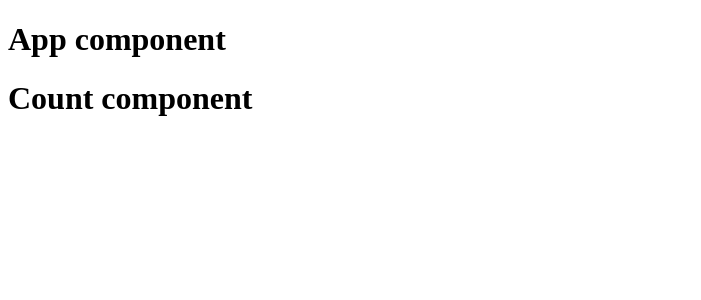
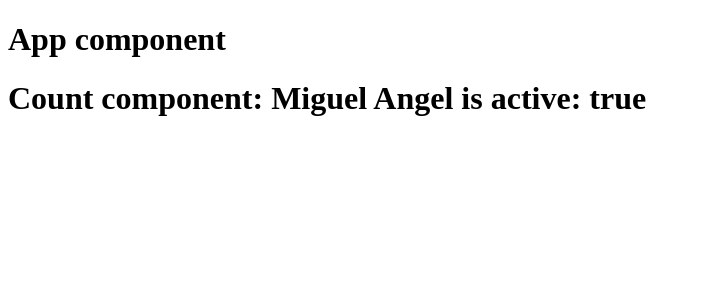
Before and after one commit to MigueAJM/backlog-frontend, an Angular app: page / in a window 1280 px wide. Shown: the top 300 px of the page, without its empty margins (0-701 px from the left). Built offline with nearby package versions, Linux system fonts and the light colour scheme.

Commit message:
Interpolación de variables

```diff
--- a/src/app/count/count.component.html
+++ b/src/app/count/count.component.html
@@ -1 +1 @@
-<h1>Count component</h1>
+<h1>Count component: {{ name }} is active: {{ person.active }}</h1>
--- a/src/app/count/count.component.ts
+++ b/src/app/count/count.component.ts
@@ -1,4 +1,4 @@
-import { Component } from "@angular/core"; // decorador component
+import { Component, OnInit } from "@angular/core"; // decorador component
 
 @Component({
     selector: 'app-count', // nombre de etiqueta
@@ -6,6 +6,20 @@ import { Component } from "@angular/core"; // decorador component
     styleUrls: ['./count.component.sass']
 })
 
-export class CountComponent {
+export class CountComponent implements OnInit {
+    constructor(){}
 
+    ngOnInit(): void {
+
+    }
+
+    name: string = 'Miguel Angel'
+    age: number = 25
+    active: boolean = true
+
+    person: any = {
+        name: 'Miguel Angel',
+        age: 23,
+        active: true
+    }
 }
```
